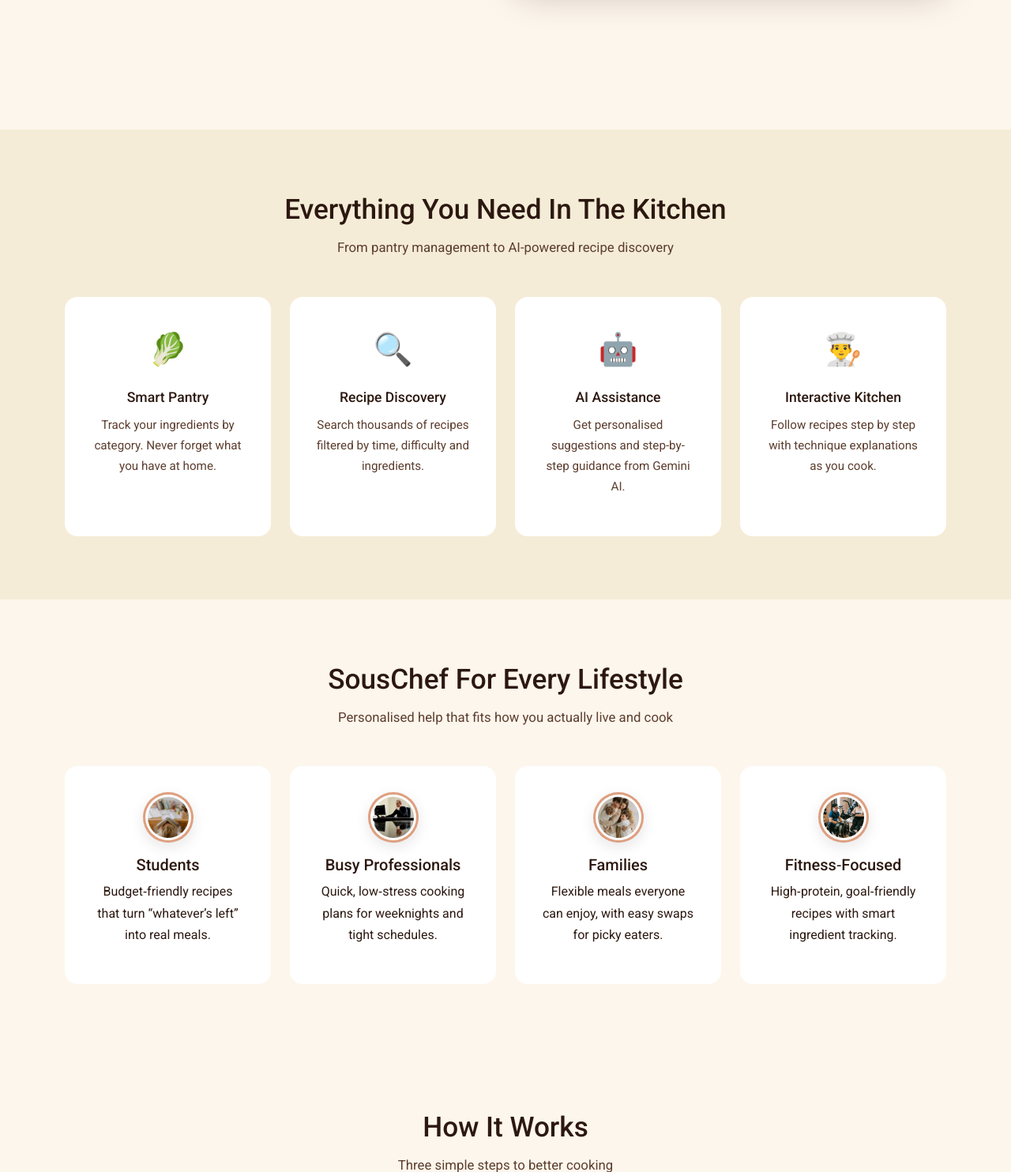
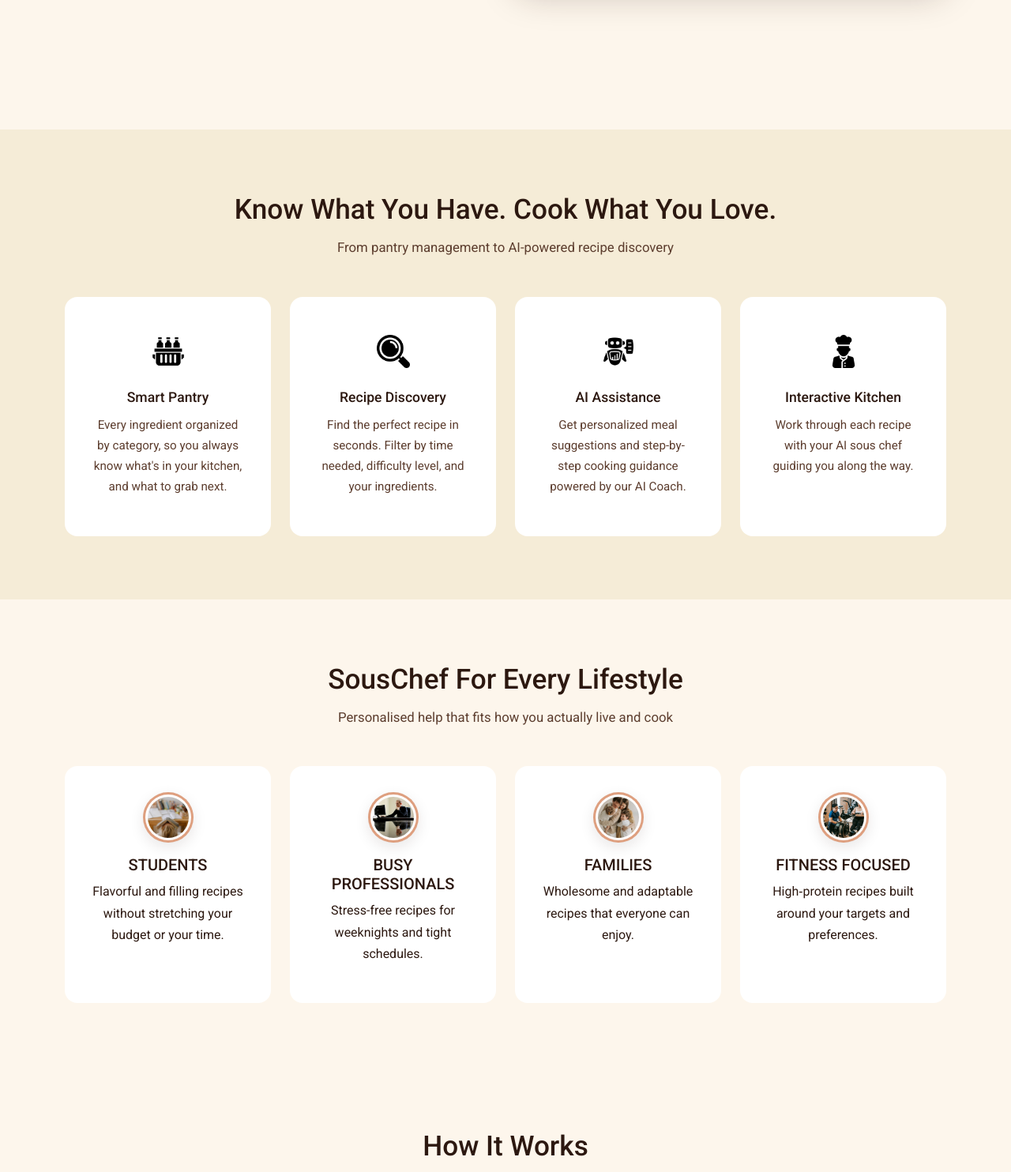
Before and after one commit to avamvakas02/SousChefAI-v2, a Django app: template templates/landing.html in a window 1280 px wide. Shown: the part 750-2234 px from the top of the page at 79% size. Run offline with Django 5.2, Linux system fonts and the light colour scheme; the template is opened without the code that fills it, so the values that code supplies are empty.

Commit message:
Refined the Feature and Persona cards

```diff
--- a/static/css/style.css
+++ b/static/css/style.css
@@ -403,6 +403,13 @@
     margin-bottom: 1rem;
 }
 
+.feature-icon-image {
+    width: 42px;
+    height: 42px;
+    object-fit: contain;
+    display: inline-block;
+}
+
 .feature-card h5 {
     font-size: 1.1rem;
     margin-bottom: 0.8rem;
--- a/templates/landing.html
+++ b/templates/landing.html
@@ -46,7 +46,7 @@
 <section id="features">
     <div class="container">
         <div class="section-header text-center">
-            <h2>Everything You Need In The Kitchen</h2>
+            <h2>Know What You Have. Cook What You Love.</h2>
             <p>From pantry management to AI-powered recipe discovery</p>
         </div>
 
@@ -54,33 +54,41 @@
 
             <div class="col-lg-3 col-md-6">
                 <div class="feature-card">
-                    <div class="feature-icon">🥬</div>
+                    <div class="feature-icon">
+                        <img src="{% static 'images/icons/smart pantry.png' %}" alt="Smart Pantry icon" class="feature-icon-image">
+                    </div>
                     <h5>Smart Pantry</h5>
-                    <p>Track your ingredients by category. Never forget what you have at home.</p>
+                    <p>Every ingredient organized by category, so you always know what's in your kitchen, and what to grab next.</p>
                 </div>
             </div>
 
             <div class="col-lg-3 col-md-6">
                 <div class="feature-card">
-                    <div class="feature-icon">🔍</div>
+                    <div class="feature-icon">
+                        <img src="{% static 'images/icons/recipe discovery.png' %}" alt="Recipe Discovery icon" class="feature-icon-image">
+                    </div>
                     <h5>Recipe Discovery</h5>
-                    <p>Search thousands of recipes filtered by time, difficulty and ingredients.</p>
+                    <p>Find the perfect recipe in seconds. Filter by time needed, difficulty level, and your ingredients.</p>
                 </div>
             </div>
 
             <div class="col-lg-3 col-md-6">
                 <div class="feature-card">
-                    <div class="feature-icon">🤖</div>
+                    <div class="feature-icon">
+                        <img src="{% static 'images/icons/ai assistant.png' %}" alt="AI Assistance icon" class="feature-icon-image">
+                    </div>
                     <h5>AI Assistance</h5>
-                    <p>Get personalised suggestions and step-by-step guidance from Gemini AI.</p>
+                    <p>Get personalized meal suggestions and step-by-step cooking guidance powered by our AI Coach.</p>
                 </div>
             </div>
 
             <div class="col-lg-3 col-md-6">
                 <div class="feature-card">
-                    <div class="feature-icon">👨‍🍳</div>
+                    <div class="feature-icon">
+                        <img src="{% static 'images/icons/interactive kitchen.png' %}" alt="Interactive Kitchen icon" class="feature-icon-image">
+                    </div>
                     <h5>Interactive Kitchen</h5>
-                    <p>Follow recipes step by step with technique explanations as you cook.</p>
+                    <p>Work through each recipe with your AI sous chef guiding you along the way.</p>
                 </div>
             </div>
 
@@ -104,8 +112,8 @@
                              alt="Student persona"
                              class="persona-icon-image">
                     </div>
-                    <h5>Students</h5>
-                    <p>Budget‑friendly recipes that turn “whatever’s left” into real meals.</p>
+                    <h5>STUDENTS</h5>
+                    <p>Flavorful and filling recipes without stretching your budget or your time.</p>
                 </div>
             </div>
 
@@ -116,8 +124,8 @@
                              alt="Professional persona"
                              class="persona-icon-image">
                     </div>
-                    <h5>Busy Professionals</h5>
-                    <p>Quick, low‑stress cooking plans for weeknights and tight schedules.</p>
+                    <h5>BUSY PROFESSIONALS</h5>
+                    <p>Stress-free recipes for weeknights and tight schedules.</p>
                 </div>
             </div>
 
@@ -128,8 +136,8 @@
                              alt="Family persona"
                              class="persona-icon-image">
                     </div>
-                    <h5>Families</h5>
-                    <p>Flexible meals everyone can enjoy, with easy swaps for picky eaters.</p>
+                    <h5>FAMILIES</h5>
+                    <p>Wholesome and adaptable recipes that everyone can enjoy.</p>
                 </div>
             </div>
 
@@ -140,8 +148,8 @@
                              alt="Fitness persona"
                              class="persona-icon-image">
                     </div>
-                    <h5>Fitness‑Focused</h5>
-                    <p>High‑protein, goal‑friendly recipes with smart ingredient tracking.</p>
+                    <h5>FITNESS FOCUSED</h5>
+                    <p>High‑protein recipes built around your targets and preferences.</p>
                 </div>
             </div>
         </div>
```
Also changed, not shown: static/images/icons/ai assistant.png (added), static/images/icons/interactive kitchen.png (added), static/images/icons/recipe discovery.png (added), static/images/icons/smart pantry.png (added).
